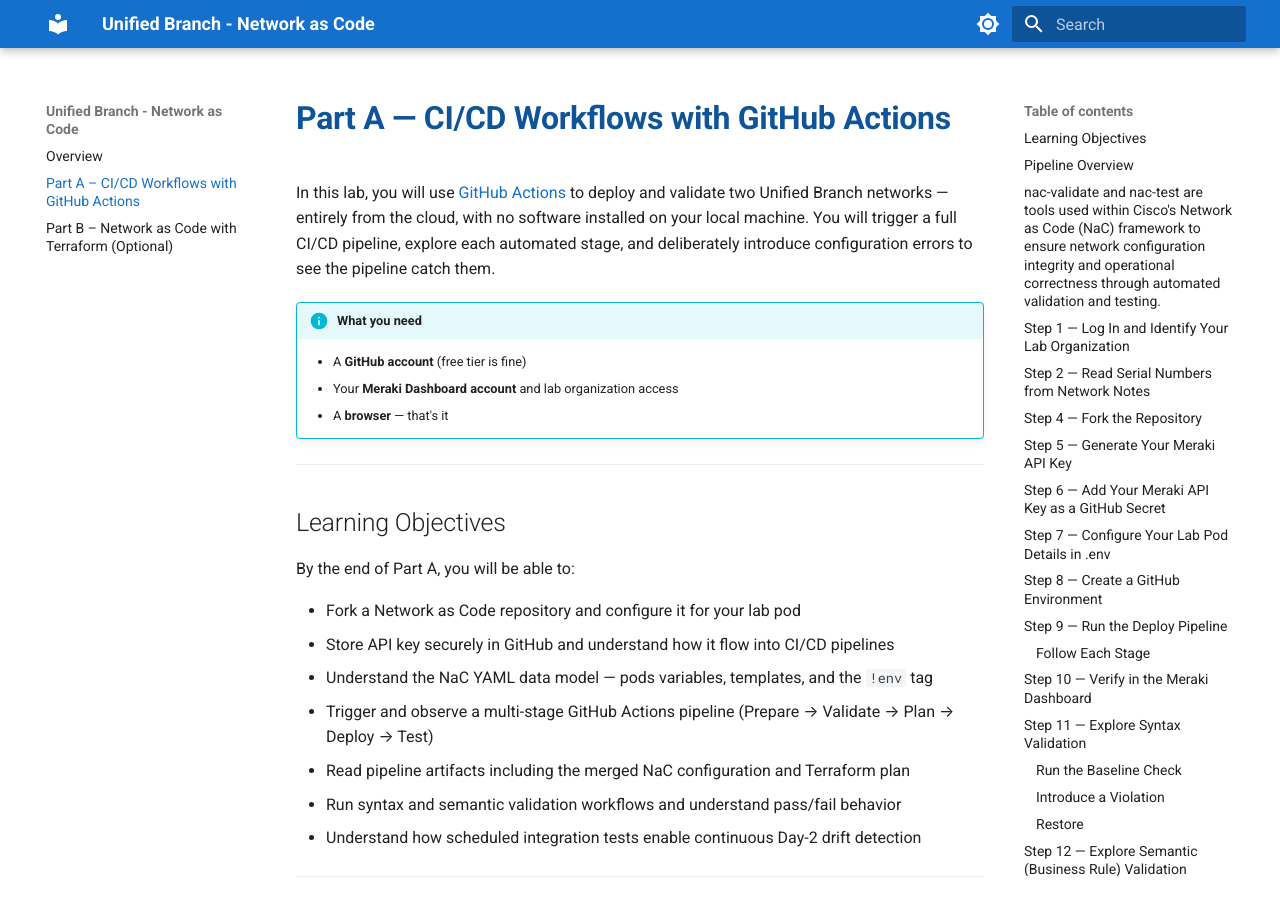
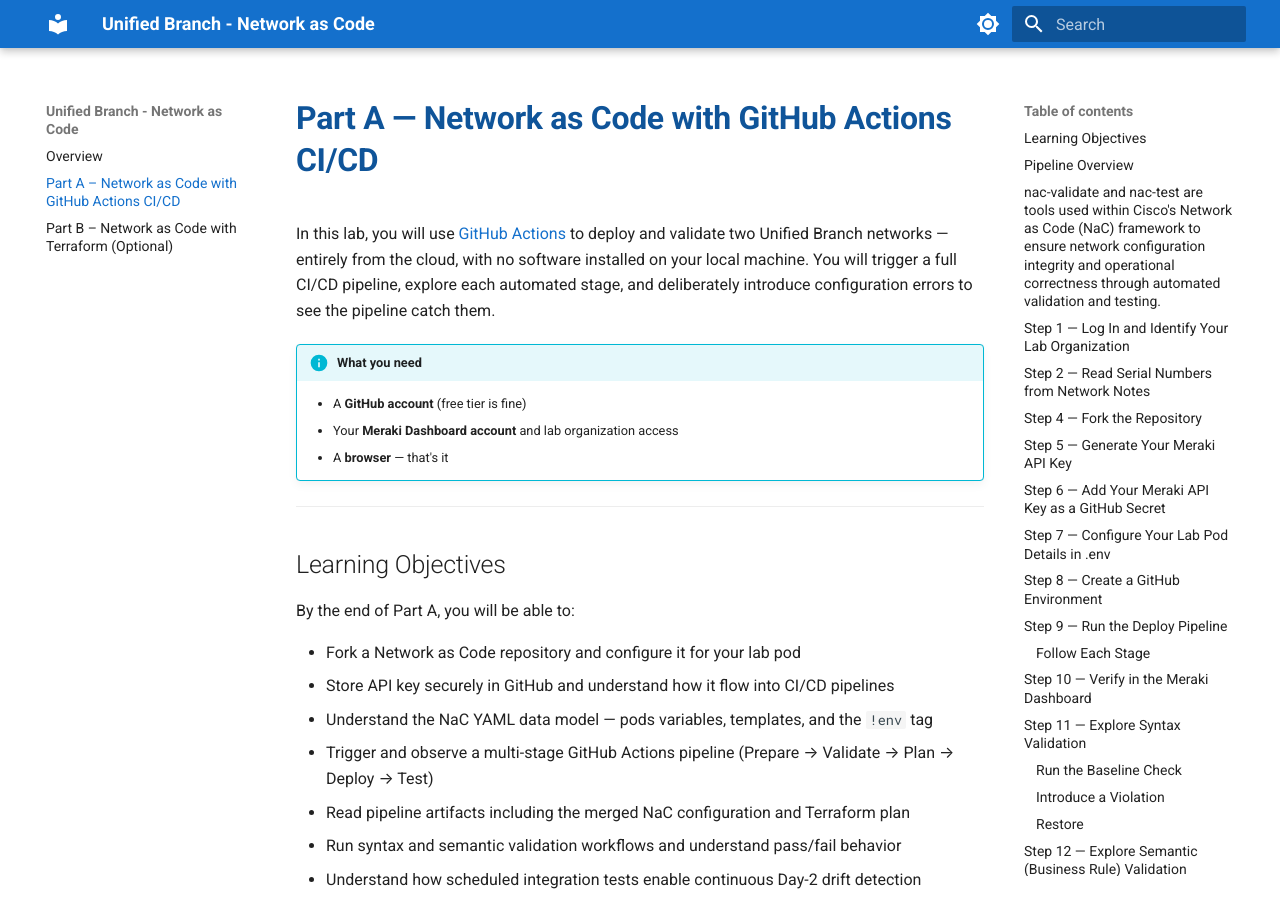
Before and after one commit to shawnhu2020/nac-unified-branch-lab-guide, an MkDocs documentation site: the page built from docs/PART-A-CICD.md, in a window 1280 px wide and 900 px high. Built offline with MkDocs 1.6.1 and Material for MkDocs 9.7.7, drawn with Linux system fonts in a browser that asks for light colours.

Commit message:
rename: Part A title to 'Network as Code with GitHub Actions CI/CD'
Replace 'CI/CD Workflows with GitHub Actions' with
'Network as Code with GitHub Actions CI/CD' across
mkdocs.yml, LAB-GUIDE.md, and PART-A-CICD.md.

Made-with: Cursor

```diff
--- a/docs/PART-A-CICD.md
+++ b/docs/PART-A-CICD.md
@@ -1,4 +1,4 @@
-# Part A — CI/CD Workflows with GitHub Actions
+# Part A — Network as Code with GitHub Actions CI/CD
 
 In this lab, you will use [GitHub Actions](https://docs.github.com/en/actions) to deploy and validate two Unified Branch networks — entirely from the cloud, with no software installed on your local machine. You will trigger a full CI/CD pipeline, explore each automated stage, and deliberately introduce configuration errors to see the pipeline catch them.
 
--- a/mkdocs.yml
+++ b/mkdocs.yml
@@ -7,7 +7,7 @@ use_directory_urls: false
 
 nav:
   - Overview: LAB-GUIDE.md
-  - Part A – CI/CD Workflows with GitHub Actions: PART-A-CICD.md
+  - Part A – Network as Code with GitHub Actions CI/CD: PART-A-CICD.md
   - Part B – Network as Code with Terraform (Optional): PART-B-TERRAFORM.md
 
 theme:
```
Also changed, not shown: docs/LAB-GUIDE.md (+1 -1 lines).
